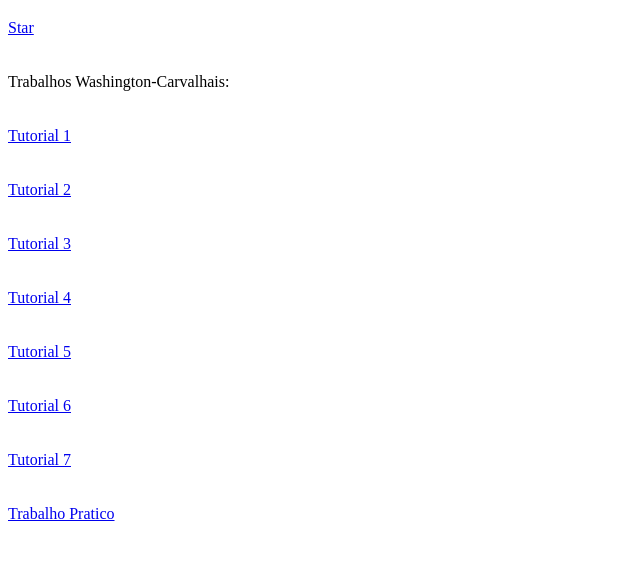
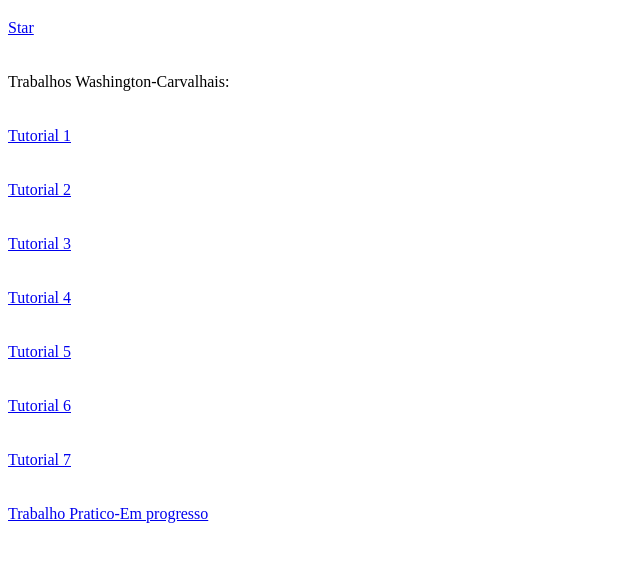
Before and after one commit to Washington-Carvalhais/washington-carvalhais, a plain HTML site: page index.html in a window 1280 px wide. Shown: the part 105-666 px from the top of the page, without its empty margins (0-640 px from the left). Drawn offline with Linux system fonts and the light colour scheme.

Commit message:
Update index.html

```diff
--- a/index.html
+++ b/index.html
@@ -35,6 +35,6 @@
 	<a href="Tutorial-7/index.html">Tutorial 7</a><br>
 	<br>
     <br>
-	<a href="Trabalho Pratico/Imagem.png">Trabalho Pratico</a><br>
+	<a href="Trabalho Pratico/Imagem.png">Trabalho Pratico-Em progresso</a><br>
 </body>
 </html>
```
